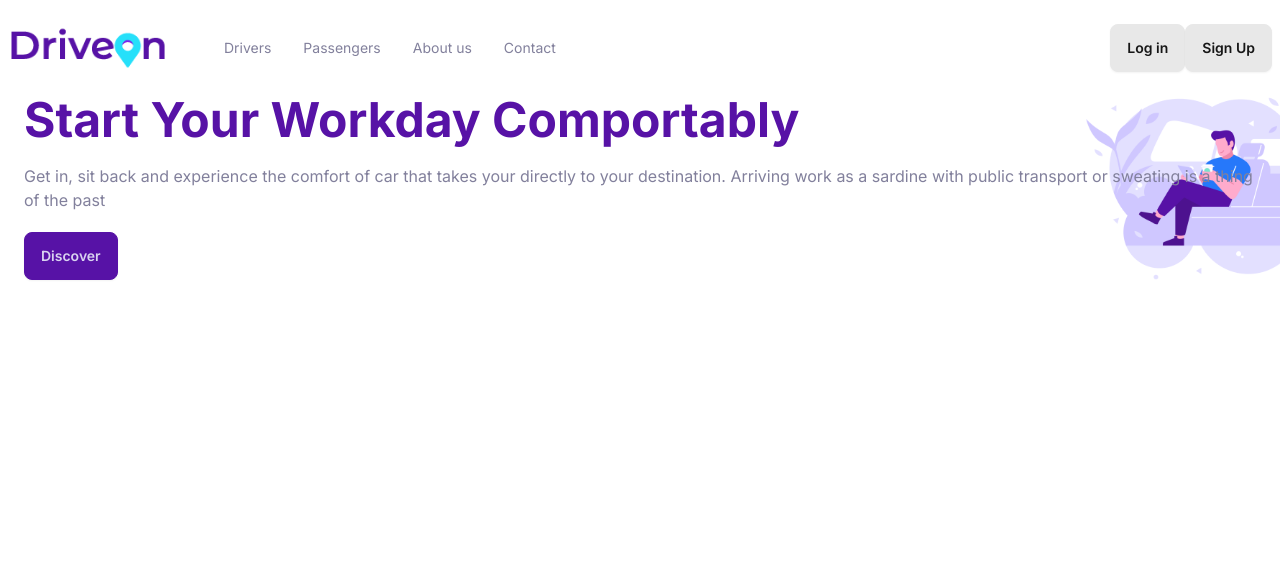
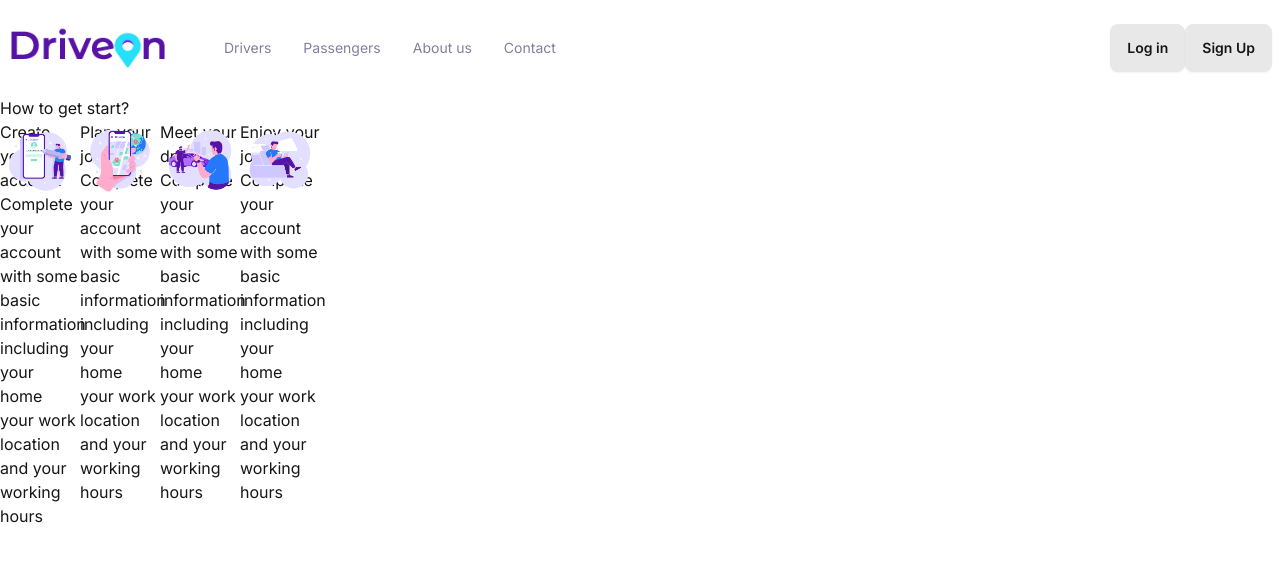
Before and after one commit to gstvcampos/test-tupiniquim, a Next.js app: page / in a window 1280 px wide. Shown: the top 562 px of the page. Built offline with nearby package versions, Linux system fonts and the light colour scheme.

Commit message:
feat: start section

```diff
--- a/app/page.tsx
+++ b/app/page.tsx
@@ -1,9 +1,9 @@
-import WelcomeSection from '@/components/WelcomeSection'
+import StartSection from '@/components/StartSection'
 
 export default function Home() {
   return (
     <>
-      <WelcomeSection />
+      <StartSection />
     </>
   )
 }
--- a/components/HowToGetStartSection.tsx
+++ b/components/StartSection.tsx
@@ -1,6 +1,6 @@
 import Image from 'next/image'
 
-export default function HowToGetStartSection() {
+export default function StartSection() {
   return (
     <div>
       <h2>How to get start?</h2>
```
